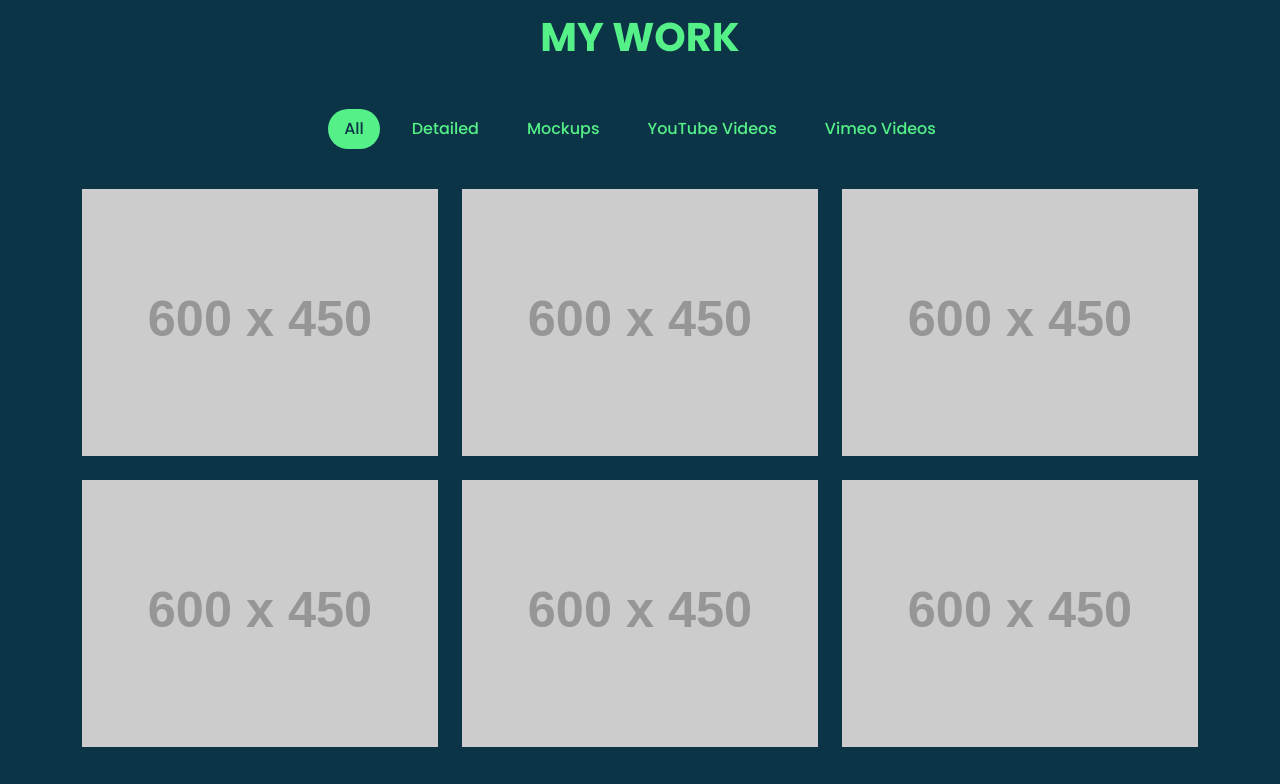
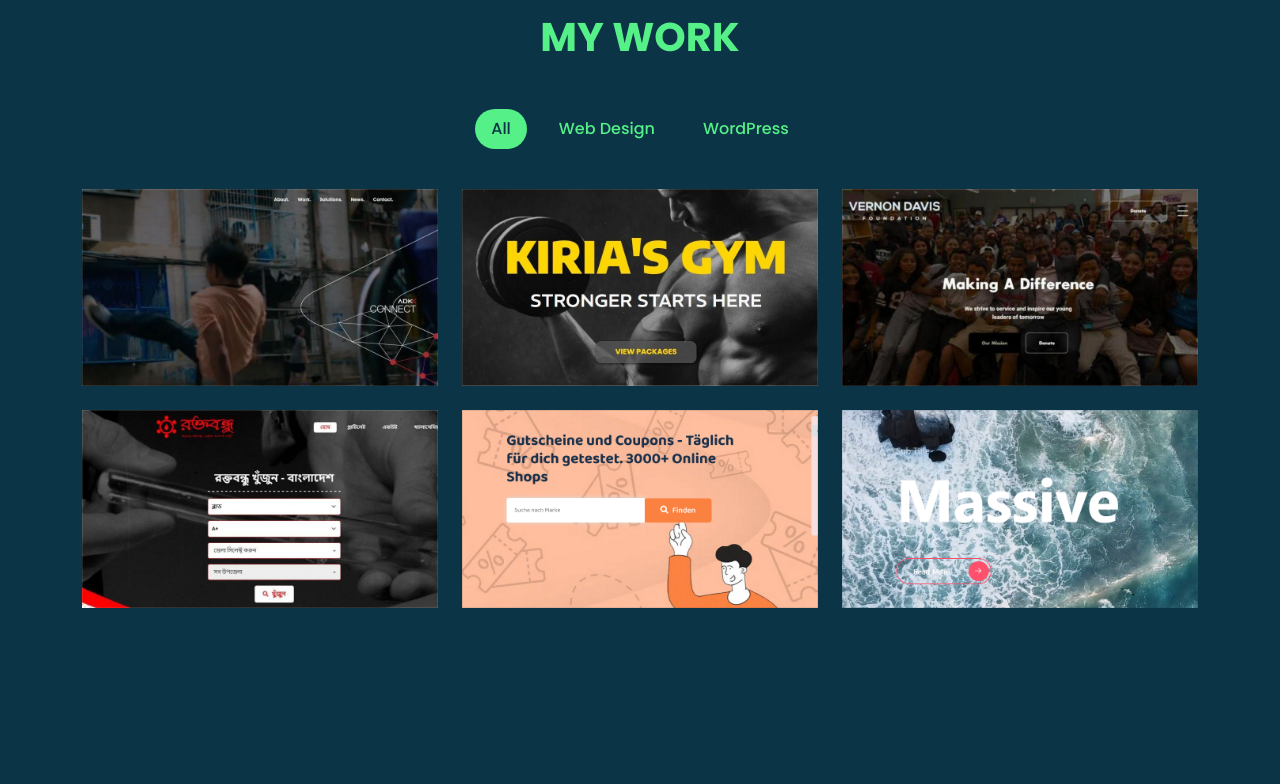
Before and after one commit to ArbinRudro/arbinrudro, a plain HTML site: page index.html in a window 1280 px wide. Shown: the part 3976-4760 px from the top of the page. Drawn offline with nearby package versions, Linux system fonts and the light colour scheme; placeholder pictures from the web are drawn by us.

Commit message:
Portfolio profile update

```diff
--- a/index.html
+++ b/index.html
@@ -297,7 +297,7 @@
         </div>
     </section>
 
-    <!-- 6. Portfolio Section -->
+       <!-- 6. Portfolio Section -->
     <section id="portfolio" class="section-padding">
         <div class="container">
             <div class="section-heading-center">
@@ -308,17 +308,16 @@
             <!-- Category Filter Menu -->
             <ul class="portfolio-filter text-center">
                 <li class="active" data-filter="all">All</li>
-                <li data-filter="detailed">Detailed</li>
-                <li data-filter="mockups">Mockups</li>
-                <li data-filter="youtube">YouTube Videos</li>
-                <li data-filter="vimeo">Vimeo Videos</li>
+                <li data-filter="detailed">Web Design</li>
+                <li data-filter="mockups">WordPress</li>
+
             </ul>
 
             <!-- Portfolio Grid -->
             <div class="row" id="portfolio-grid">
                 <!-- Item 1 -->
                 <div class="col-lg-4 col-md-6 portfolio-item" data-category="detailed">
-                    <img src="https://via.placeholder.com/600x450?text=hbd.lu" alt="HBD.lu Project" class="img-fluid">
+                    <img src="assets/images/project1.jpg" alt="project 1.jpg" class="project 1.jpg">
                     <div class="portfolio-overlay">
                         <h4 class="portfolio-title">hbd.lu</h4>
                         <span class="portfolio-category mb-3 text-light text-center px-3"
@@ -329,8 +328,8 @@
                 </div>
                 <!-- Item 2 -->
                 <div class="col-lg-4 col-md-6 portfolio-item" data-category="mockups">
-                    <img src="https://via.placeholder.com/600x450?text=maxkremer.lu" alt="Max Kremer Project"
-                        class="img-fluid">
+                    <img src="assets/images/project2.jpg" alt="project 2.jpg"
+                        class="project 2.jpg">
                     <div class="portfolio-overlay">
                         <h4 class="portfolio-title">maxkremer.lu</h4>
                         <span class="portfolio-category mb-3 text-light text-center px-3"
@@ -341,7 +340,7 @@
                 </div>
                 <!-- Item 3 -->
                 <div class="col-lg-4 col-md-6 portfolio-item" data-category="youtube">
-                    <img src="https://via.placeholder.com/600x450" alt="Project 3" class="img-fluid">
+                    <img src="assets/images/project3.jpg" alt="project 3.jpg" class="project 3.jpg">
                     <div class="portfolio-overlay">
                         <h4 class="portfolio-title">Project Title 3</h4>
                         <span class="portfolio-category">YouTube Videos</span>
@@ -349,7 +348,7 @@
                 </div>
                 <!-- Item 4 -->
                 <div class="col-lg-4 col-md-6 portfolio-item" data-category="vimeo">
-                    <img src="https://via.placeholder.com/600x450" alt="Project 4" class="img-fluid">
+                   <img src="assets/images/project4.jpg" alt="project 4.jpg" class="project 4.jpg">
                     <div class="portfolio-overlay">
                         <h4 class="portfolio-title">Project Title 4</h4>
                         <span class="portfolio-category">Vimeo Videos</span>
@@ -357,7 +356,7 @@
                 </div>
                 <!-- Item 5 -->
                 <div class="col-lg-4 col-md-6 portfolio-item" data-category="detailed">
-                    <img src="https://via.placeholder.com/600x450" alt="Project 5" class="img-fluid">
+                    <img src="assets/images/project5.jpg" alt="project 5.jpg" class="project 5.jpg">
                     <div class="portfolio-overlay">
                         <h4 class="portfolio-title">Project Title 5</h4>
                         <span class="portfolio-category">Detailed</span>
@@ -365,7 +364,7 @@
                 </div>
                 <!-- Item 6 -->
                 <div class="col-lg-4 col-md-6 portfolio-item" data-category="mockups">
-                    <img src="https://via.placeholder.com/600x450" alt="Project 6" class="img-fluid">
+                    <img src="assets/images/project6.jpg" alt="project 6.jpg" class="project 6.jpg">
                     <div class="portfolio-overlay">
                         <h4 class="portfolio-title">Project Title 6</h4>
                         <span class="portfolio-category">Mockups</span>
```
Also changed, not shown: assets/images/project1.jpg (added), assets/images/project2.jpg (added), assets/images/project3.jpg (added), assets/images/project4.jpg (added), assets/images/project5.jpg (added), assets/images/project6.jpg (added).
